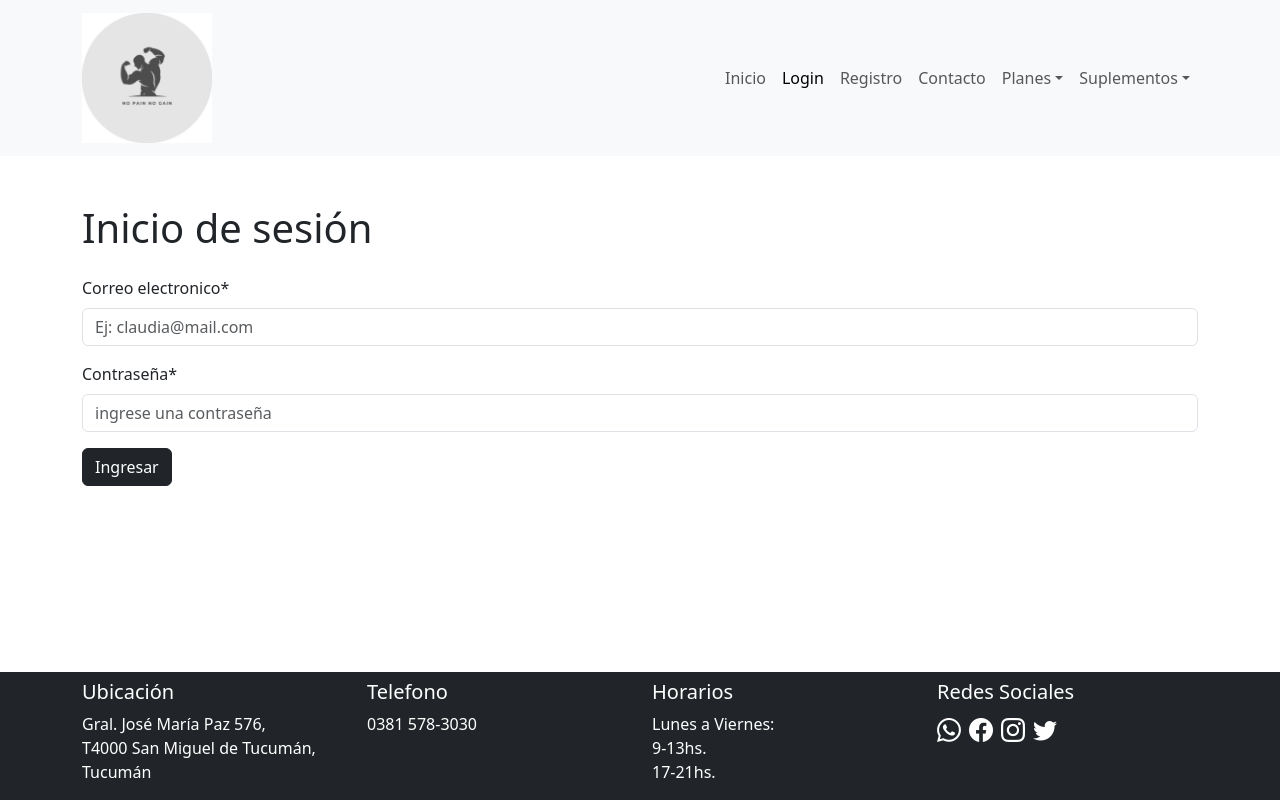
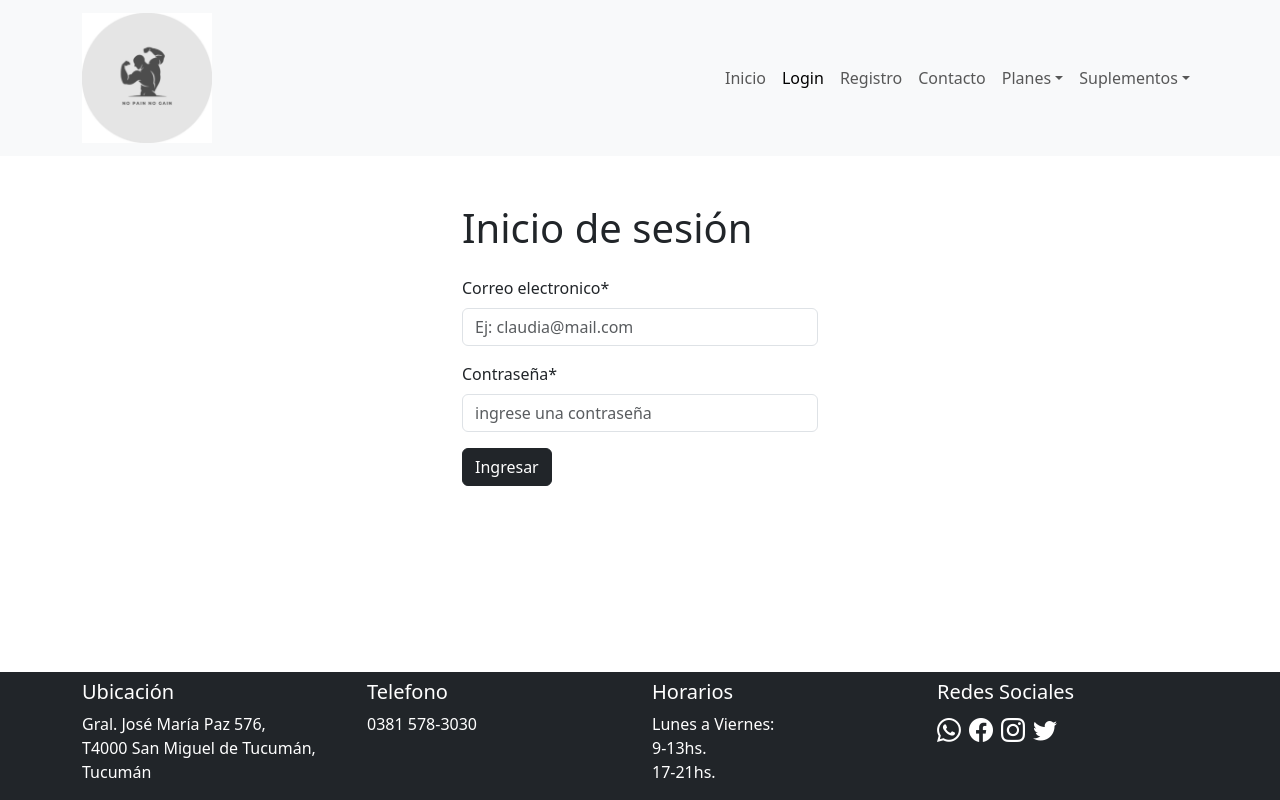
Before and after one commit to cristiandcode/Gimnasio, a React (Vite) app: page /Login in a window 1280 px wide. Built offline with nearby package versions, Linux system fonts and the light colour scheme.

Commit message:
se sentro el formulario del login

```diff
--- a/src/components/pages/Login.jsx
+++ b/src/components/pages/Login.jsx
@@ -1,4 +1,4 @@
-import { Container, Form, Button } from "react-bootstrap";
+import { Container, Form, Button, Row, Col } from "react-bootstrap";
 import { useForm } from "react-hook-form";
 import { login } from "../helpers/queries";
 import Swal from "sweetalert2";
@@ -31,7 +31,10 @@ const Login = ({ setUsuarioLogueado }) => {
   };
 
   return (
-    <Container className="my-5 mainSection">
+    <Container className="my-5 mainSection ">
+      <Row>
+        <Col lg={4}></Col>
+        <Col lg={4}>
           <h1 className="mb-4">Inicio de sesión</h1>
           <Form onSubmit={handleSubmit(onSubmit)}>
             <Form.Group className="mb-3" controlId="formBasicEmail">
@@ -47,7 +50,8 @@ const Login = ({ setUsuarioLogueado }) => {
                   },
                   maxLength: {
                     value: 30,
-                message: "El correo debe contener como máximo 30 caracteres",
+                    message:
+                      "El correo debe contener como máximo 30 caracteres",
                   },
                   pattern: {
                     value:
@@ -57,7 +61,9 @@ const Login = ({ setUsuarioLogueado }) => {
                   },
                 })}
               />
-          <Form.Text className="text-danger">{errors.email?.message}</Form.Text>
+              <Form.Text className="text-danger">
+                {errors.email?.message}
+              </Form.Text>
             </Form.Group>
             <Form.Group className="mb-3" controlId="formBasicPassword">
               <Form.Label>Contraseña*</Form.Label>
@@ -66,7 +72,10 @@ const Login = ({ setUsuarioLogueado }) => {
                 placeholder="ingrese una contraseña"
                 {...register("password", {
                   required: "El password es obligatorio",
-              minLength: { value: 8, message: "el minimo es de 8 caracteres" },
+                  minLength: {
+                    value: 8,
+                    message: "el minimo es de 8 caracteres",
+                  },
                   maxLength: {
                     value: 15,
                     message: "el maximo es de 15 caracteres",
@@ -86,6 +95,9 @@ const Login = ({ setUsuarioLogueado }) => {
               Ingresar
             </Button>
           </Form>
+        </Col>
+        <Col lg={4}></Col>
+      </Row>
     </Container>
   );
 };
```
Lines whose indentation alone changed are shown as unchanged.
